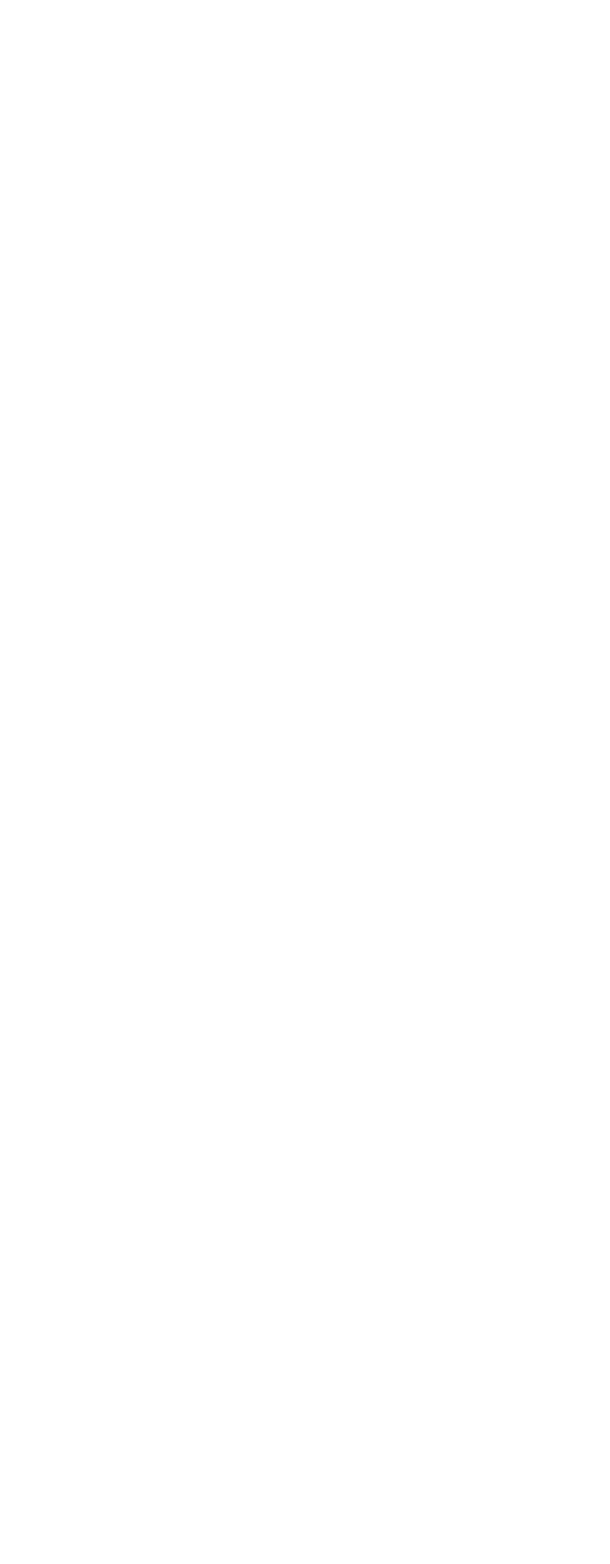
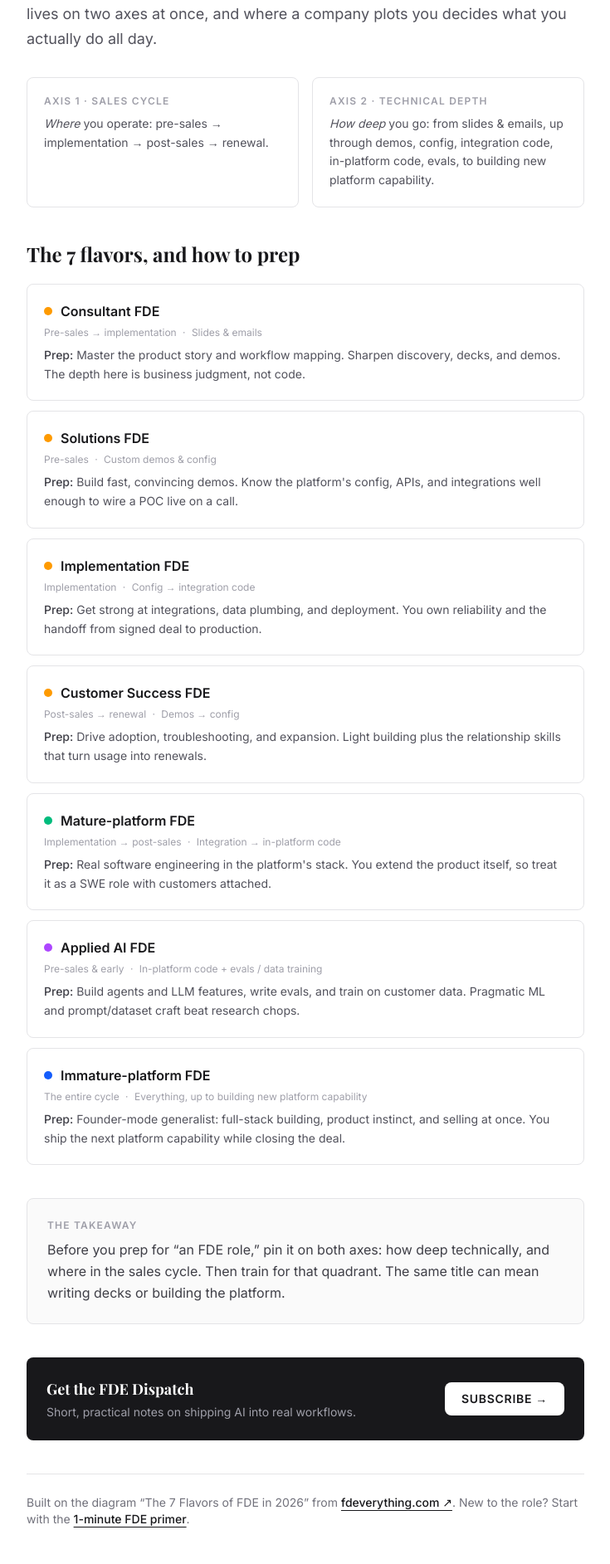
Before and after one commit to prgoda/parthgoda.com, a Next.js app: page /fde-flavors in a window 1280 px wide. Before the commit this address had no page. Shown: the part 435-2320 px from the top of the page at 83% size, without its empty margins (272-1007 px from the left). Before the commit the page ends 800 px from the top, so only its background shows below. Built offline with nearby package versions, Linux system fonts and the light colour scheme; a web font is replaced by a local one.

Commit message:
Add "The 7 Flavors of FDE" 1-min article; cross-link from FDE primer
Maps FDE onto two axes (sales cycle x technical depth) with a prep tip per
flavor. Built on the diagram from fdeverything.com (credited).

Co-Authored-By: Claude Opus 4.8 (1M context) <noreply@anthropic.com>

```diff
--- /dev/null
+++ b/app/(blog)/fde-flavors/page.tsx
@@ -0,0 +1,180 @@
+import type { Metadata } from "next";
+import Link from "next/link";
+
+export const metadata: Metadata = {
+  title: "The 7 Flavors of FDE",
+  description:
+    "Forward Deployed Engineer is a spectrum, not one job. A 1-minute read on the two axes that define it and how to prep for all 7 flavors.",
+  robots: { index: false },
+};
+
+const FLAVORS = [
+  {
+    name: "Consultant FDE",
+    dot: "bg-amber-500",
+    where: "Pre-sales → implementation",
+    depth: "Slides & emails",
+    prep: "Master the product story and workflow mapping. Sharpen discovery, decks, and demos. The depth here is business judgment, not code.",
+  },
+  {
+    name: "Solutions FDE",
+    dot: "bg-amber-500",
+    where: "Pre-sales",
+    depth: "Custom demos & config",
+    prep: "Build fast, convincing demos. Know the platform's config, APIs, and integrations well enough to wire a POC live on a call.",
+  },
+  {
+    name: "Implementation FDE",
+    dot: "bg-amber-500",
+    where: "Implementation",
+    depth: "Config → integration code",
+    prep: "Get strong at integrations, data plumbing, and deployment. You own reliability and the handoff from signed deal to production.",
+  },
+  {
+    name: "Customer Success FDE",
+    dot: "bg-amber-500",
+    where: "Post-sales → renewal",
+    depth: "Demos → config",
+    prep: "Drive adoption, troubleshooting, and expansion. Light building plus the relationship skills that turn usage into renewals.",
+  },
+  {
+    name: "Mature-platform FDE",
+    dot: "bg-emerald-500",
+    where: "Implementation → post-sales",
+    depth: "Integration → in-platform code",
+    prep: "Real software engineering in the platform's stack. You extend the product itself, so treat it as a SWE role with customers attached.",
+  },
+  {
+    name: "Applied AI FDE",
+    dot: "bg-purple-500",
+    where: "Pre-sales & early",
+    depth: "In-platform code + evals / data training",
+    prep: "Build agents and LLM features, write evals, and train on customer data. Pragmatic ML and prompt/dataset craft beat research chops.",
+  },
+  {
+    name: "Immature-platform FDE",
+    dot: "bg-blue-600",
+    where: "The entire cycle",
+    depth: "Everything, up to building new platform capability",
+    prep: "Founder-mode generalist: full-stack building, product instinct, and selling at once. You ship the next platform capability while closing the deal.",
+  },
+];
+
+export default function FdeFlavorsPage() {
+  return (
+    <article className="max-w-2xl mx-auto">
+      {/* Header */}
+      <header className="mb-8">
+        <div className="flex items-center gap-3 text-xs font-semibold uppercase tracking-widest text-zinc-400 mb-4">
+          <span>Forward Deployed Engineer</span>
+          <span>·</span>
+          <span>1 min read</span>
+        </div>
+        <h1 className="font-serif text-4xl md:text-5xl font-bold leading-tight text-zinc-900">
+          FDE is a spectrum, not a title
+        </h1>
+        <p className="mt-5 text-lg text-zinc-600 leading-relaxed">
+          &ldquo;Forward Deployed Engineer&rdquo; on a job post tells you almost
+          nothing. The role lives on two axes at once, and where a company plots
+          you decides what you actually do all day.
+        </p>
+      </header>
+
+      {/* The two axes */}
+      <section className="grid sm:grid-cols-2 gap-4 mb-10">
+        <div className="border border-zinc-200 rounded-lg p-5">
+          <div className="text-xs font-semibold uppercase tracking-widest text-zinc-400 mb-2">
+            Axis 1 · Sales cycle
+          </div>
+          <p className="text-sm text-zinc-600 leading-relaxed">
+            <em>Where</em> you operate: pre-sales → implementation → post-sales
+            → renewal.
+          </p>
+        </div>
+        <div className="border border-zinc-200 rounded-lg p-5">
+          <div className="text-xs font-semibold uppercase tracking-widest text-zinc-400 mb-2">
+            Axis 2 · Technical depth
+          </div>
+          <p className="text-sm text-zinc-600 leading-relaxed">
+            <em>How deep</em> you go: from slides & emails, up through demos,
+            config, integration code, in-platform code, evals, to building new
+            platform capability.
+          </p>
+        </div>
+      </section>
+
+      {/* The 7 flavors */}
+      <h2 className="font-serif text-2xl font-bold text-zinc-900 mb-5">
+        The 7 flavors, and how to prep
+      </h2>
+      <div className="space-y-3 mb-10">
+        {FLAVORS.map((f) => (
+          <div key={f.name} className="border border-zinc-200 rounded-lg p-5">
+            <div className="flex items-center gap-2.5 mb-1.5">
+              <span className={`w-2.5 h-2.5 rounded-full ${f.dot}`} />
+              <h3 className="font-semibold text-zinc-900">{f.name}</h3>
+            </div>
+            <div className="text-xs text-zinc-400 mb-2">
+              {f.where} <span className="mx-1">·</span> {f.depth}
+            </div>
+            <p className="text-sm text-zinc-600 leading-relaxed">
+              <span className="font-medium text-zinc-700">Prep:</span> {f.prep}
+            </p>
+          </div>
+        ))}
+      </div>
+
+      {/* Takeaway */}
+      <div className="bg-zinc-50 border border-zinc-200 rounded-lg p-6 mb-10">
+        <div className="text-xs font-semibold uppercase tracking-widest text-zinc-400 mb-2">
+          The takeaway
+        </div>
+        <p className="text-zinc-700 leading-relaxed">
+          Before you prep for &ldquo;an FDE role,&rdquo; pin it on both axes:
+          how deep technically, and where in the sales cycle. Then train for
+          that quadrant. The same title can mean writing decks or building the
+          platform.
+        </p>
+      </div>
+
+      {/* Newsletter CTA */}
+      <div className="bg-zinc-900 rounded-lg p-6 mb-10 flex flex-col sm:flex-row sm:items-center justify-between gap-4">
+        <div>
+          <div className="font-serif text-lg font-bold text-white">
+            Get the FDE Dispatch
+          </div>
+          <p className="text-sm text-zinc-400 mt-1">
+            Short, practical notes on shipping AI into real workflows.
+          </p>
+        </div>
+        <a
+          href="/newsletter"
+          className="shrink-0 self-start sm:self-auto rounded-lg bg-white px-5 py-2.5 text-sm font-semibold uppercase tracking-wider text-zinc-900 hover:bg-zinc-200 transition-colors"
+        >
+          Subscribe →
+        </a>
+      </div>
+
+      {/* Source + related */}
+      <p className="text-sm text-zinc-500 border-t border-zinc-200 pt-6">
+        Built on the diagram &ldquo;The 7 Flavors of FDE in 2026&rdquo; from{" "}
+        <a
+          href="https://fdeverything.com"
+          target="_blank"
+          rel="noopener noreferrer"
+          className="text-zinc-900 font-medium underline underline-offset-4 hover:text-zinc-600"
+        >
+          fdeverything.com ↗
+        </a>
+        . New to the role? Start with the{" "}
+        <Link
+          href="/forward-deployed-engineer"
+          className="text-zinc-900 font-medium underline underline-offset-4 hover:text-zinc-600"
+        >
+          1-minute FDE primer
+        </Link>
+        .
+      </p>
+    </article>
+  );
+}
--- a/app/(blog)/forward-deployed-engineer/page.tsx
+++ b/app/(blog)/forward-deployed-engineer/page.tsx
@@ -148,6 +148,13 @@ export default function ForwardDeployedEngineerPage() {
         >
           “FDE in 30 Days” by Varick Agents ↗
         </a>
+        . Next:{" "}
+        <a
+          href="/fde-flavors"
+          className="text-zinc-900 font-medium underline underline-offset-4 hover:text-zinc-600"
+        >
+          the 7 flavors of FDE
+        </a>
         .
       </p>
     </article>
```
